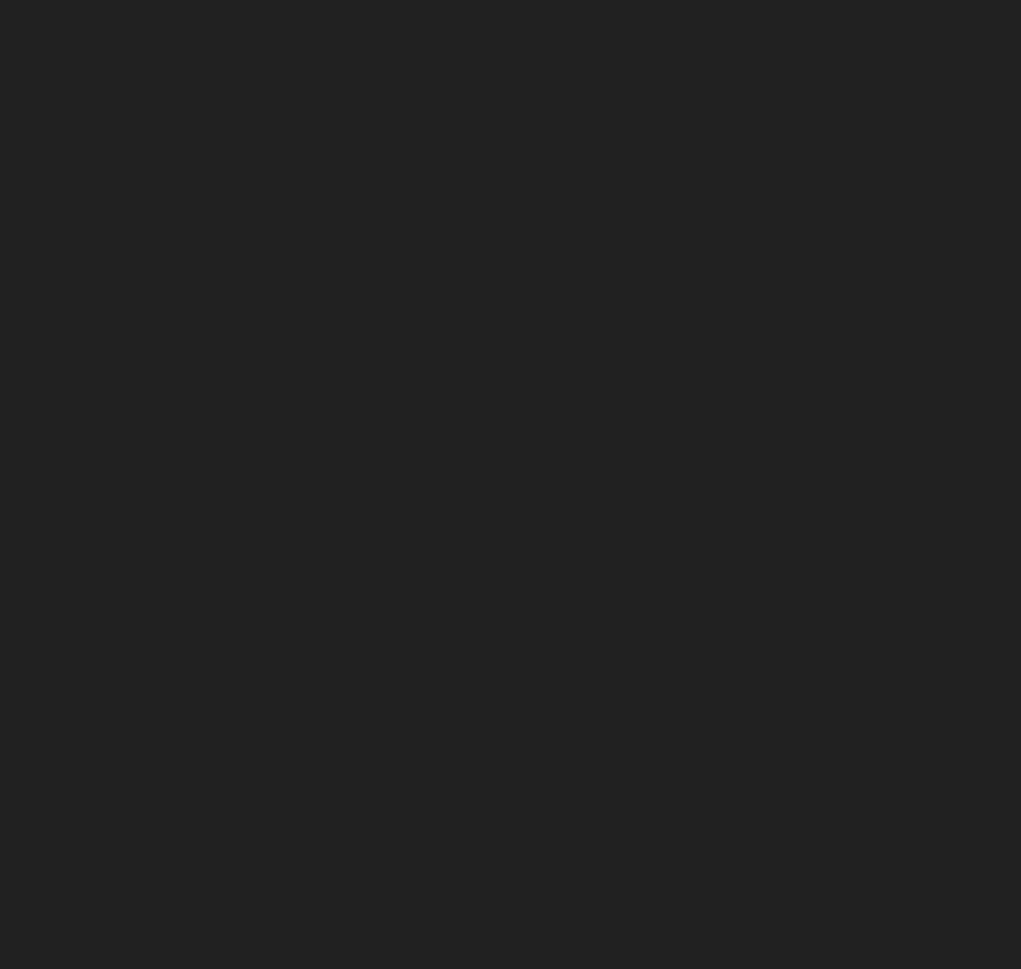
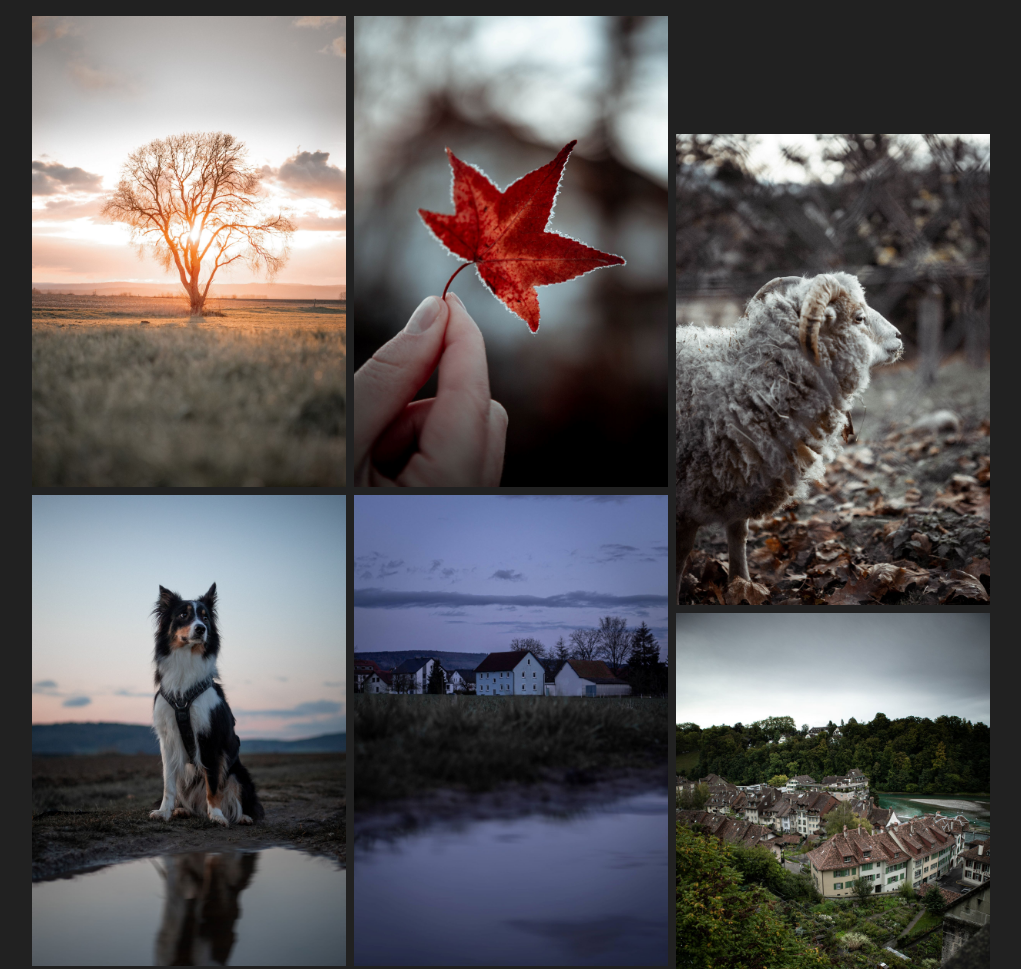
Before and after one commit to MathesAlla/Portfolio-Art, a plain HTML site: page Portfolio.html in a window 1280 px wide. Shown: the top 969 px of the page, without its empty margins (129-1150 px from the left). Before the commit the page ends 800 px from the top, so only its background shows below. Drawn offline with Linux system fonts and the light colour scheme.

Commit message:
8.6.2021

```diff
--- a/Portfolio.html
+++ b/Portfolio.html
@@ -1,5 +1,6 @@
 <!DOCTYPE html>
-<html lang="en">
+<html lang="de">
+    <link rel="stylesheet" href="style.css">
 <head>
     <meta charset="UTF-8">
     <title>Mathis Tomio Portfolio</title>
@@ -8,16 +9,24 @@
     <title>Document</title>
 </head>
 <body style="background-color: #212121;">
-
-
-
-
-
-
-
-
-
-
-
+    <div class="row">
+        <div class="column">
+          <img src="/images/image-1.jpg">
+          <img src="/images/image-3.jpg">
+          <img src="/images/image-7.jpg">
+        </div>
+        <div class="column">
+            <img src="/images/image-2.jpg">
+            <img src="/images/image-4.jpg">
+            <img src="/images/image-9.jpg">
+          </div>
+          <div class="column">
+            <img src="/images/image-5.jpg">
+            <img src="/images/image-6.jpg">
+            <img src="/images/image-8.png">
+          </div>
+          <div class="column">
+          </div>
+        </div>
 </body>
 </html>
--- a/style.css
+++ b/style.css
@@ -136,3 +136,45 @@ video {
     margin-top: 72%;
     text-decoration: none;
   }
+
+
+
+
+  /*Portfolio.html */
+
+  .row {
+    display: flex;
+    flex-wrap: wrap;
+    padding: 0 4px;
+    align-items: center;
+    justify-content: center;
+
+  }
+
+  .column {
+
+    flex: 25%;
+    max-width: 25%;
+    padding: 0 4px;
+
+  }
+
+  .column img {
+    margin-top: 8px;
+    vertical-align: middle;
+    width: 100%;
+  }
+
+  @media screen and (max-width: 800px) {
+    .column {
+      flex: 50%;
+      max-width: 50%;
+    }
+  }
+
+  @media screen and (max-width: 600px) {
+    .column {
+      flex: 100%;
+      max-width: 100%;
+    }
+  }
```
Also changed, not shown: images/IMG_0955.jpg (deleted), images/haus am see und so photoshop.jpg (deleted), images/image-1.jpg (added), images/image-2.jpg (added), images/image-3.jpg (added), images/image-4.jpg (added), images/image-5.jpg (added), images/image-6.jpg (added), images/image-7.jpg (added), images/image-9.jpg (added), 3 other files.
